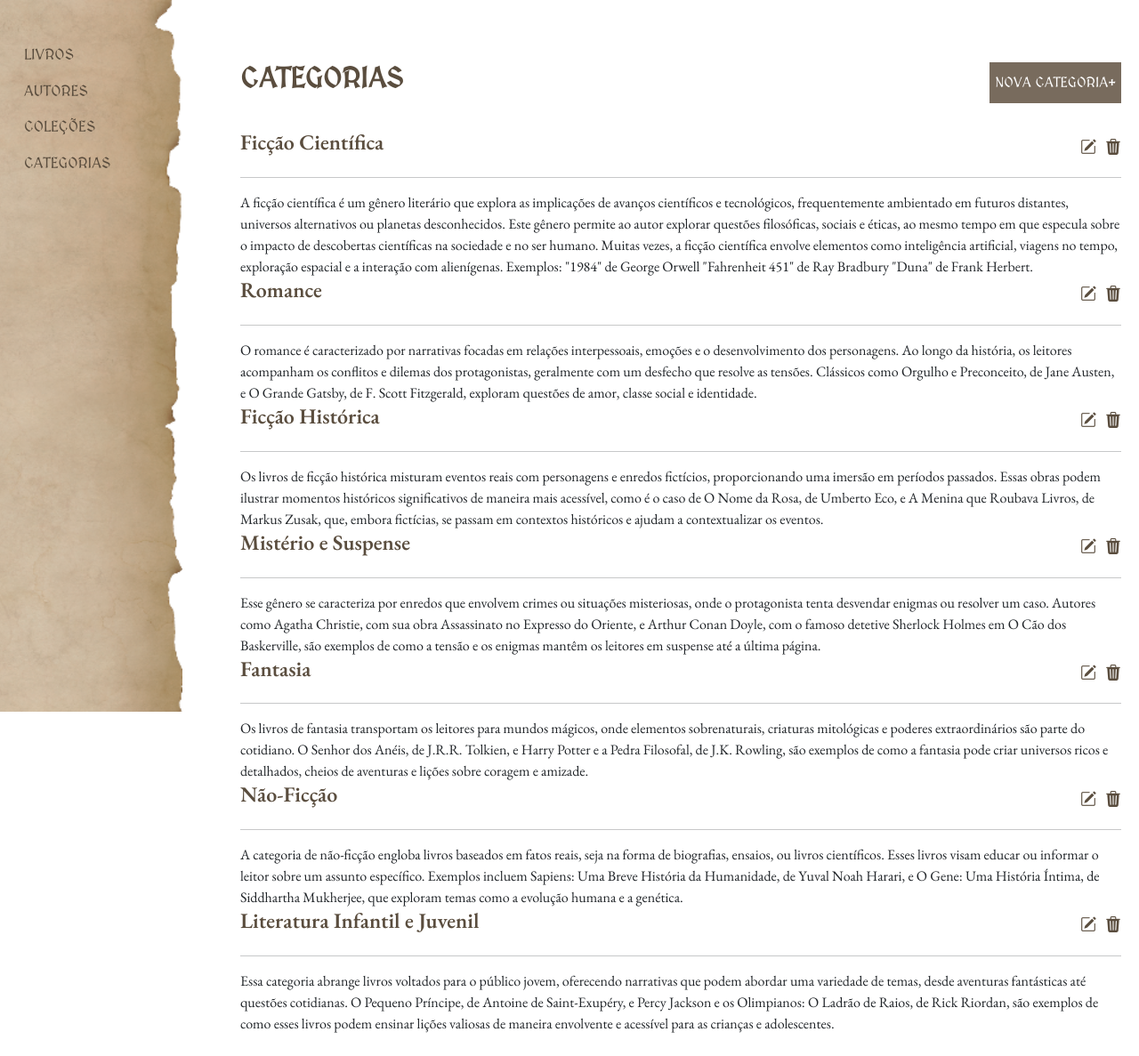
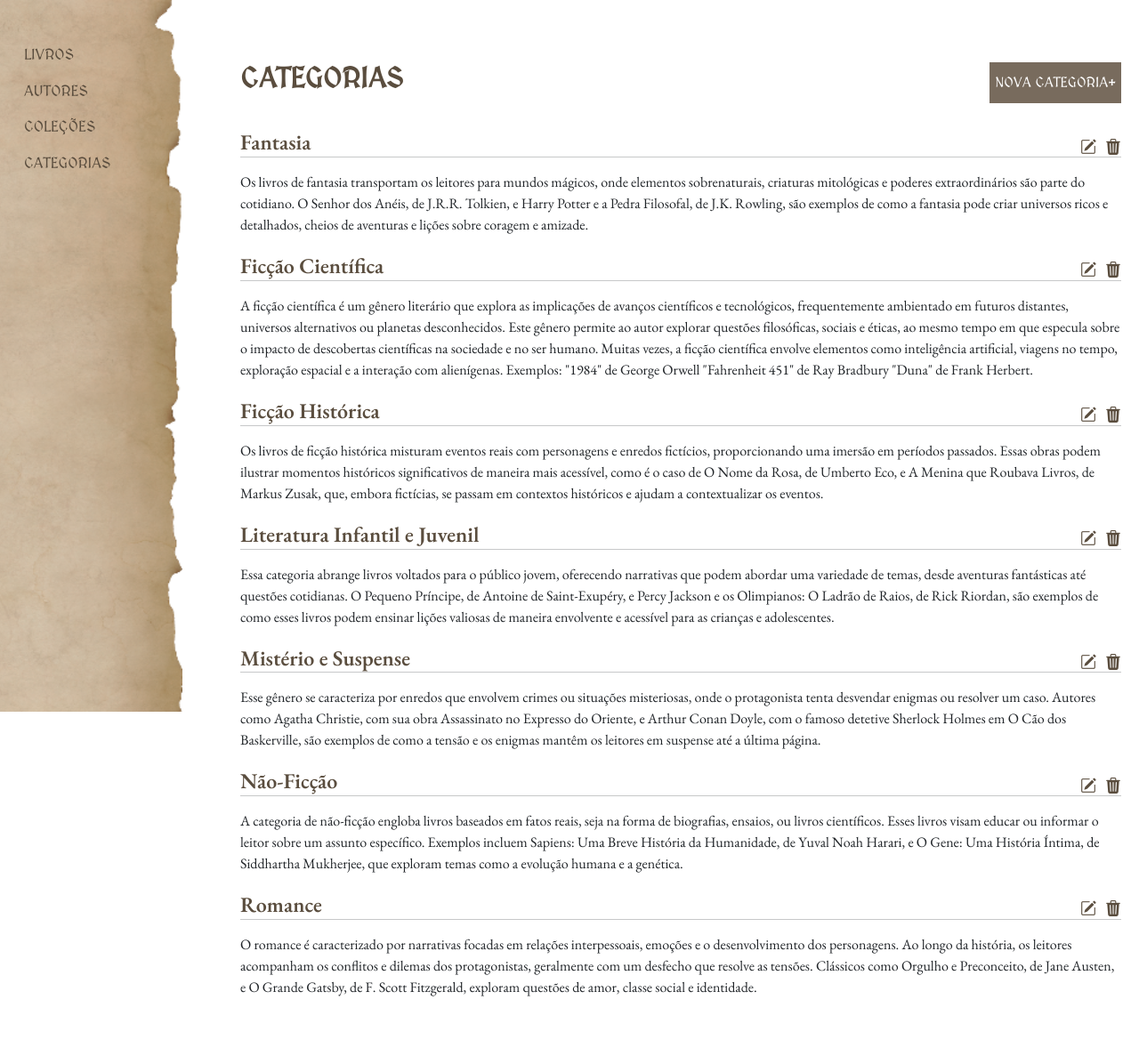
Before and after one commit to VictorC78/bibliotecaDjango, a Django app: page /categorias/ in a window 1280 px wide. Shown: the whole page at 89% size. After the commit the page ends 1120 px from the top, so only its background shows below. Run offline with Django 5.2, Linux system fonts and the light colour scheme; data comes from the database, SQL or seed files in the repository; both versions use the stored data as it was after the commit.

Commit message:
allright

```diff
--- a/bibliotecaDjango/settings.py
+++ b/bibliotecaDjango/settings.py
@@ -126,6 +126,8 @@ USE_TZ = True
 
 STATIC_URL = 'static/'
 
+STATICFILES_DIRS = [BASE_DIR / "static"]
+
 
 MEDIA_URL = '/media/'
 MEDIA_ROOT = os.path.join(BASE_DIR, 'media')
--- a/livros/views.py
+++ b/livros/views.py
@@ -32,7 +32,7 @@ def categorias(request):
                 categoria_form.save()
                 return redirect('categorias')
 
-    categorias = Categoria.objects.all()
+    categorias = Categoria.objects.all().order_by("nome")
 
     return render(request, 'categorias.html', {
         'categoria_form': categoria_form,
--- a/templates/categorias.html
+++ b/templates/categorias.html
@@ -103,7 +103,8 @@
         <div class="main-categorias">
             {% for categoria in categorias %}
 
-            <div style="display:flex; justify-content: space-between; align-items:center">
+
+            <div style="display:flex; justify-content: space-between; align-items:center; margin-top: 20px">
                 <h4>{{categoria.nome}}</h4>
                 <div class="main-icons">
                     <a style="color: #5a4d3e;" href="{% url 'editar_categoria' categoria.id %}">
@@ -114,7 +115,7 @@
                     </a>
                 </div>
             </div>
-            <hr>
+            <hr style="margin-top: -7px">
             <span>{{categoria.descricao}}</span>
             {% endfor %}
         </div><br>
```
Also changed, not shown: db.sqlite3.
